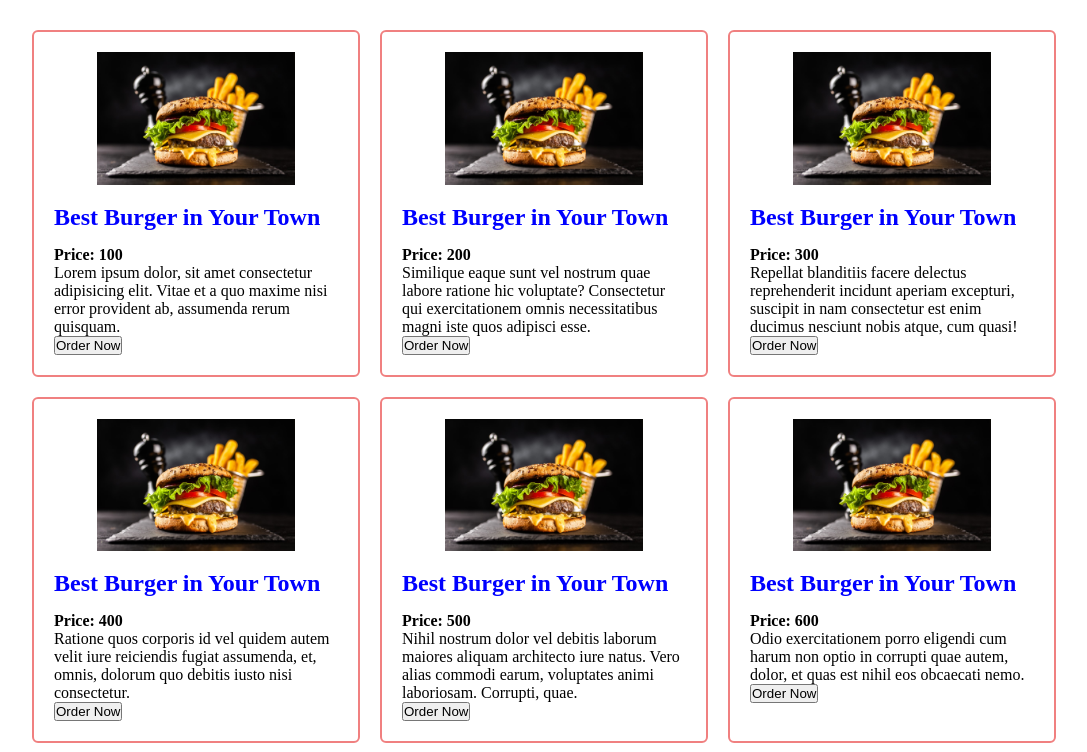
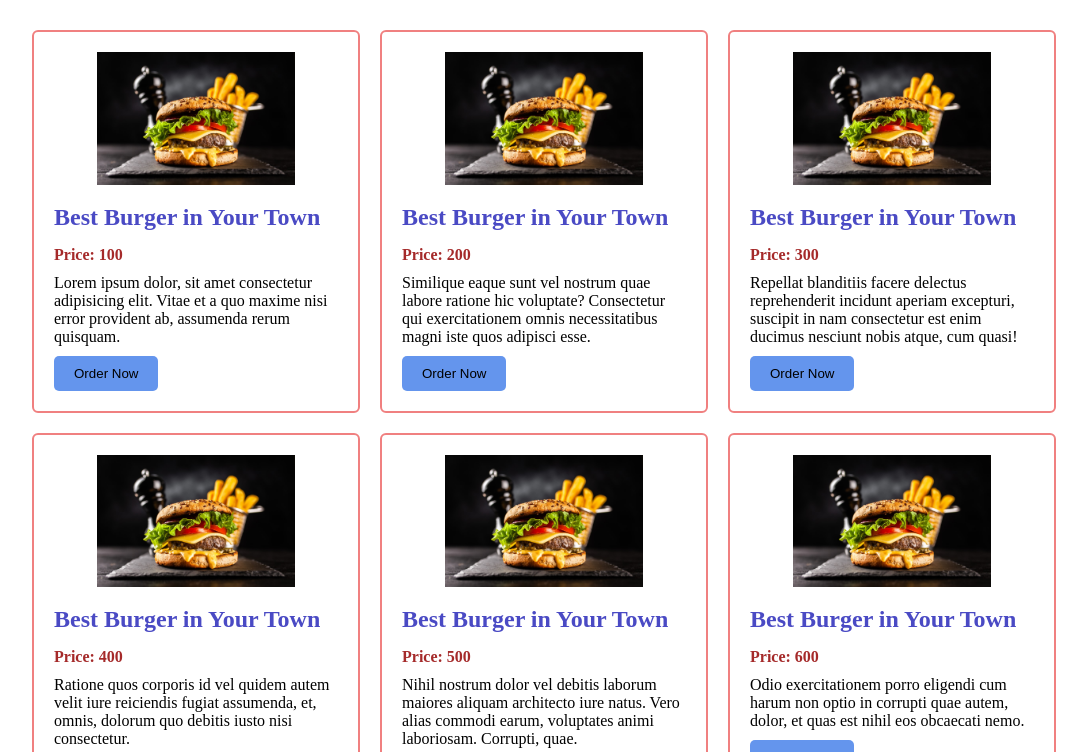
Before and after one commit to OfficialBRACUniversity/practice, a plain HTML site: page module03/index.html in a window 1280 px wide. Shown: the top 752 px of the page, without its empty margins (96-1183 px from the left). Drawn offline with Linux system fonts and the light colour scheme.

Commit message:
Adding CSS styles

```diff
--- a/module03/style.css
+++ b/module03/style.css
@@ -30,5 +30,29 @@
 
 .food h2 {
     margin-bottom: 15px;
-    color: blue;
+    color: rgb(74, 74, 196);
 }
+
+.food h4 {
+    margin-bottom: 10px;
+    color: brown;
+}
+
+.food p {
+    margin-bottom: 10px;
+
+}
+
+.food button {
+    padding: 10px 20px;
+    border: none;
+    border-radius: 5px;
+    background-color: cornflowerblue;
+
+}
+
+.food button:hover {
+    background-color: blue;
+    color: aliceblue;
+    cursor: pointer;
+}
```
